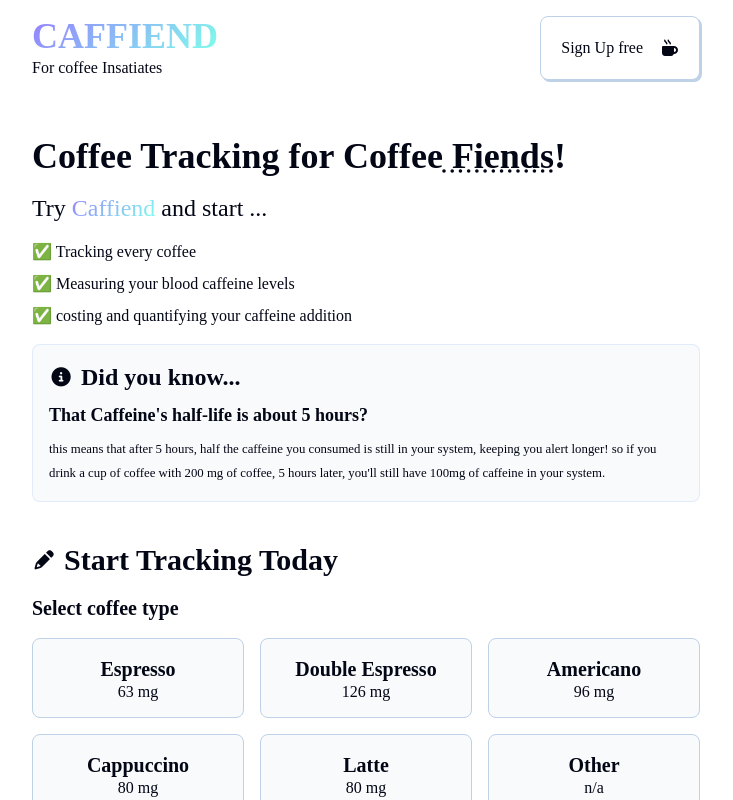
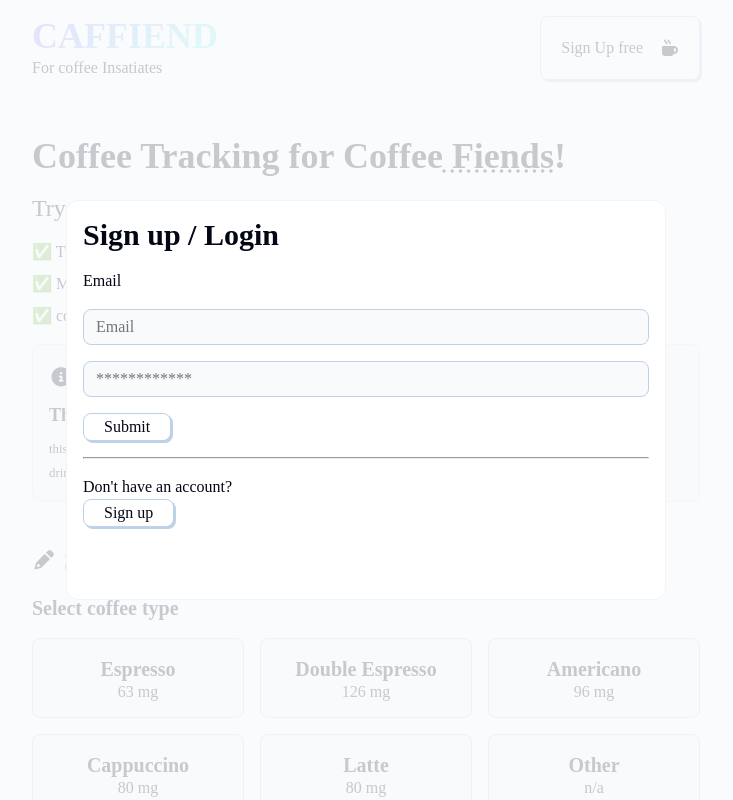
Before and after one commit to Reddy076/Coffee-Tracker, a React (Vite) app in the folder Coffee-Tracker/: page / in a window 1280 px wide. Both pictures are taken after a click on the button "Sign Up free". Shown: the top 800 px of the page, without its empty margins (274-1007 px from the left). Built offline with nearby package versions, Linux system fonts and the light colour scheme; a web font is replaced by a local one.

Commit message:
added signin page to the application

```diff
--- a/Coffee-Tracker/src/components/Authentication.jsx
+++ b/Coffee-Tracker/src/components/Authentication.jsx
@@ -4,6 +4,7 @@ export default function Authentication() {
     <>
     <h2 className='sign-up-text'>Sign up / Login</h2>
     <p placeholder='Email'>Email</p>
+    <input placeholder='Email'></input>
     <input placeholder='************' type="password" />
     <button><p>Submit</p></button>
     <hr/>
--- a/Coffee-Tracker/src/components/Layout.jsx
+++ b/Coffee-Tracker/src/components/Layout.jsx
@@ -1,6 +1,9 @@
-import React from 'react'
+import { useState } from 'react'
+import Modal from './Modal'
+import Authentication from './Authentication'
 
 export default function Layout({ children }) {
+  const [showModal, setShowModal] = useState(false)
   const header=(
     <header>
       <div>
@@ -11,7 +14,7 @@ export default function Layout({ children }) {
           For coffee Insatiates
         </p>
       </div>
-      <button>
+      <button onClick={() => setShowModal(true)}>
         <p>
           Sign Up free
         </p>
@@ -29,6 +32,9 @@ export default function Layout({ children }) {
 
   return (
     <>
+    {showModal && (<Modal handleCloseModal={() => setShowModal(false)}>
+      <Authentication />
+    </Modal>)}
       {header}
       <main>
         {children}
--- a/Coffee-Tracker/src/components/Modal.jsx
+++ b/Coffee-Tracker/src/components/Modal.jsx
@@ -1,9 +1,10 @@
 import ReactDom from 'react-dom'
 
-export default function Modal({ children }) {
+export default function Modal({ children , handleCloseModal }) {
   return ReactDom.createPortal(
     <div className='modal-container'>
-      <button className='modal-underlay' />
+      <button onClick={handleCloseModal} className='modal-underlay' />
+
       <div className='modal-content'>
         {children}
       </div>
```
